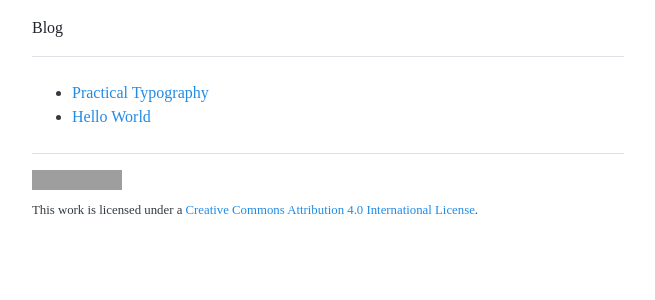
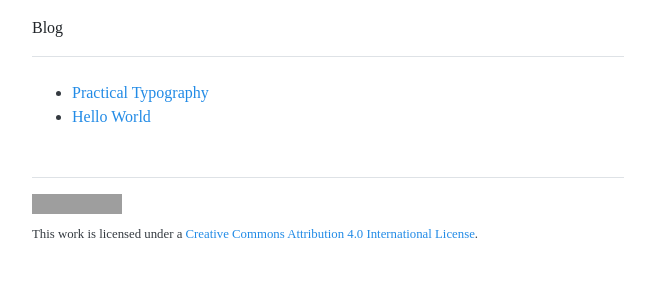
Before and after one commit to reedeeng/blog, a Jekyll site: the page built from index.html, in a window 1280 px wide. Shown: the top 300 px of the page, without its empty margins (312-967 px from the left). Built offline with Jekyll 4.4.1, drawn with Linux system fonts in a browser that asks for light colours; some web fonts are replaced; the list of posts is cut into pages by our own code; grey boxes are pictures that could not be loaded.

Commit message:
Update _base.scss

```diff
--- a/_sass/_base.scss
+++ b/_sass/_base.scss
@@ -45,7 +45,7 @@ a {
 .footer {
   padding-top: $spacer;
   padding-bottom: $spacer;
-  margin-top: $spacer-2;
-  margin-bottom: $spacer-2;
+  margin-top: $spacer-3;
+  margin-bottom: $spacer-3;
   border-top: 1px solid $gray-300;
 }
```
